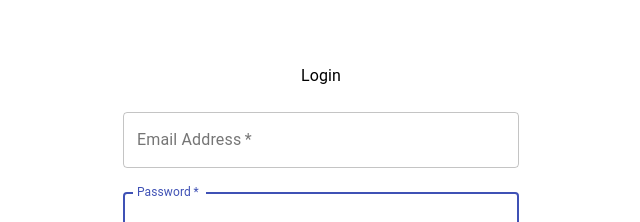
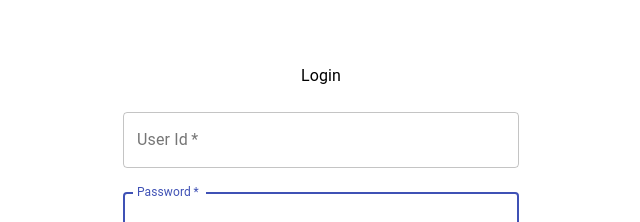
Before and after one commit to nakajima97/letter-box-jwt-auth-sample, a React (Create React App) app in the folder frontend/: page / in a window 1280 px wide. Shown: the top 222 px of the page, without its empty margins (319-959 px from the left). Built offline with nearby package versions, Linux system fonts and the light colour scheme.

Commit message:
エンドポイントの変更に伴いフロントエンドを修正

```diff
--- a/frontend/src/components/Login.tsx
+++ b/frontend/src/components/Login.tsx
@@ -34,7 +34,7 @@ const Login = () => {
   const classes = useStyles();
   const history = useHistory();
 
-  const [email, setEmail] = useState("")
+  const [userId, setUserId] = useState("")
   const [password, setPassword] = useState("")
 
   // eslint-disable-next-line
@@ -47,7 +47,7 @@ const Login = () => {
 
     const params = {
       "user_auth": {
-        "email": email,
+        "user_id": userId,
         "password": password
       }
     }
@@ -86,11 +86,11 @@ const Login = () => {
           margin="normal"
           required
           fullWidth
-          label="Email Address"
-          id="email"
+          label="User Id"
+          id="user-id"
           autoFocus
-          value={email}
-          onChange={(e) => setEmail(e.target.value)}
+          value={userId}
+          onChange={(e) => setUserId(e.target.value)}
         />
         <TextField
           variant="outlined"
--- a/frontend/src/components/SignUp.tsx
+++ b/frontend/src/components/SignUp.tsx
@@ -34,7 +34,7 @@ const SignUp: FC = () => {
   const history = useHistory();
 
   const [name, setName] = useState("");
-  const [email, setEmail] = useState("");
+  const [userId, setUserId] = useState("");
   const [password, setPassword] = useState("");
   const [passwordConfirm, setPasswordConfirm] = useState("");
 
@@ -48,7 +48,7 @@ const SignUp: FC = () => {
 
     const param = {
       "user_auth": {
-        "email": email,
+        "user_id": userId,
         "password": password
       },
       "user_info": {
@@ -99,11 +99,11 @@ const SignUp: FC = () => {
             margin="normal"
             required
             fullWidth
-            label="Email Address"
-            id="email"
+            label="User Id"
+            id="user-id"
             autoFocus
-            value={email}
-            onChange={(e) => setEmail(e.target.value)}
+            value={userId}
+            onChange={(e) => setUserId(e.target.value)}
           />
           <TextField
             variant="outlined"
```
Lines whose indentation alone changed are shown as unchanged.
